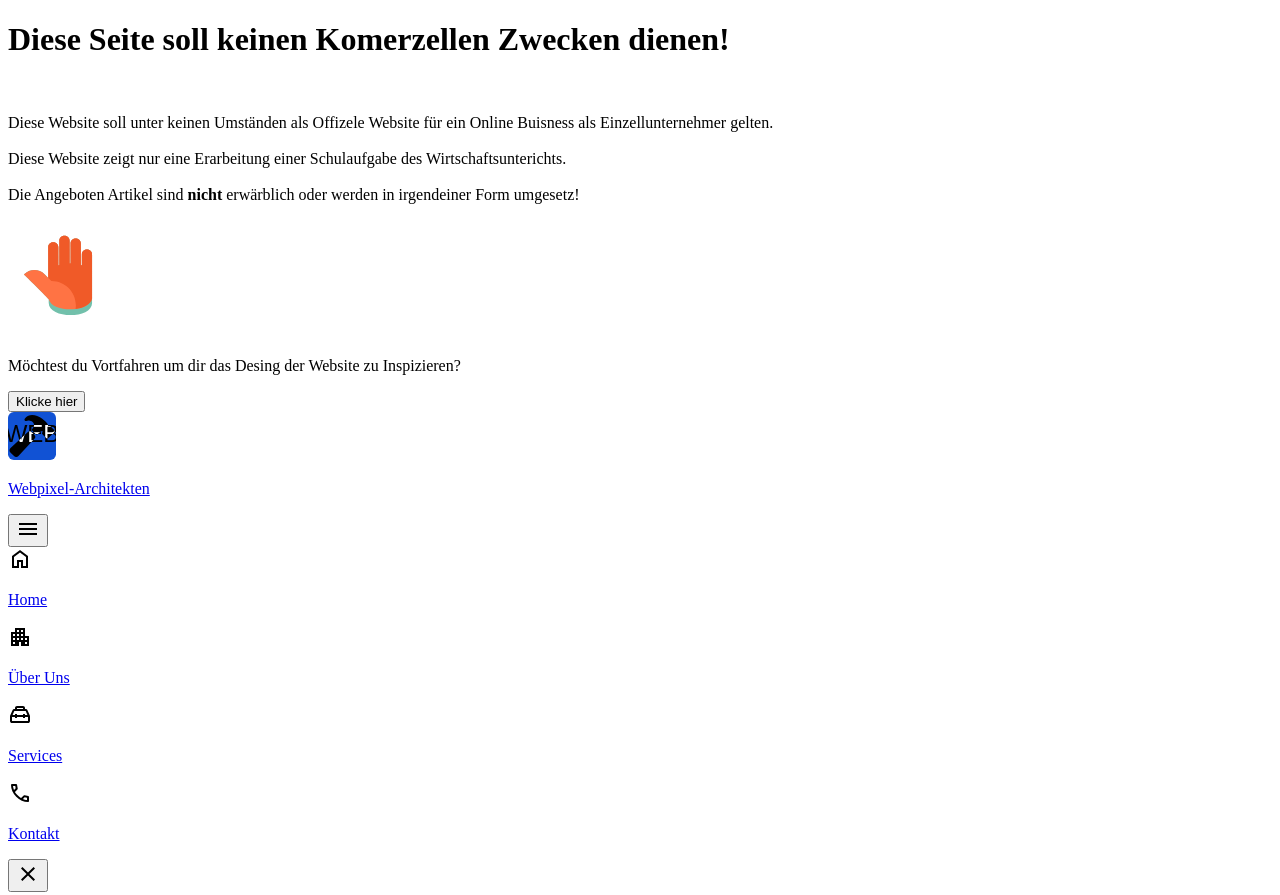
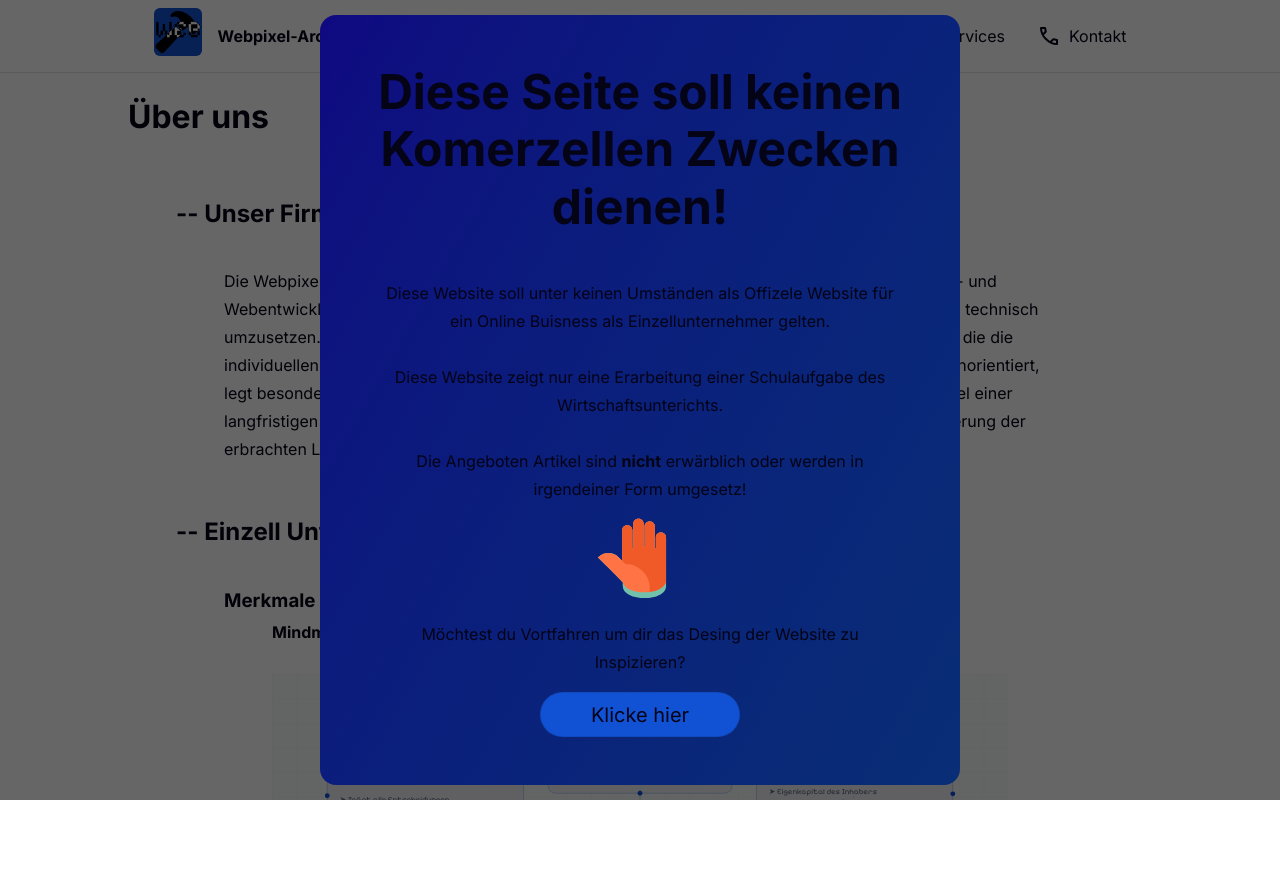
Before and after one commit to CODER-OSKAR/Webpixel-Architekt, a website: page src/site/about.html in a window 1280 px wide. Shown: the top 895 px of the page. After the commit the page ends 800 px from the top, so only its background shows below. Drawn offline with Linux system fonts and the light colour scheme; files that its build step writes are made by us from their sources; the site is published under a folder, as on GitHub Pages, so addresses that start at the root find nothing.

Commit message:
Last commit i swear

```diff
--- a/src/site/about.html
+++ b/src/site/about.html
@@ -5,9 +5,9 @@
     <meta charset="UTF-8" />
     <meta name="viewport" content="width=device-width, initial-scale=1.0" />
     <title>Über uns</title>
-    <link rel="stylesheet" href="/src/styles/style.css" />
-    <link rel="stylesheet" href="/src/styles/about.css">
-    <link rel="icon" href="/src/media/svg/logo.svg" />
+    <link rel="stylesheet" href="./src/styles/style.css" />
+    <link rel="stylesheet" href="./src/styles/about.css">
+    <link rel="icon" href="./src/media/svg/logo.svg" />
 </head>
 
 <body>
```
Also changed, not shown: src/site/buy.html (+3 -3 lines), src/site/imp.html (+3 -3 lines).
